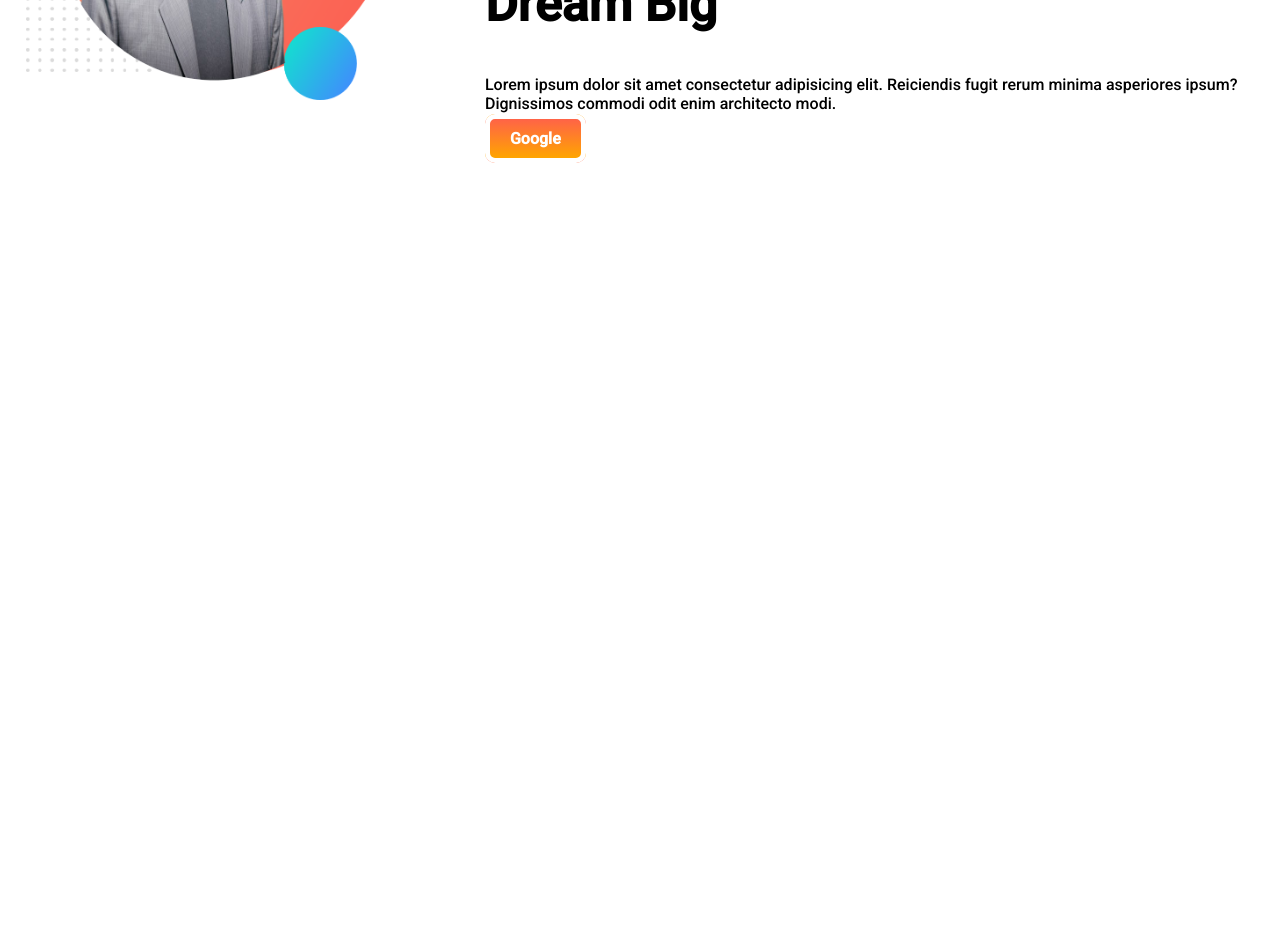
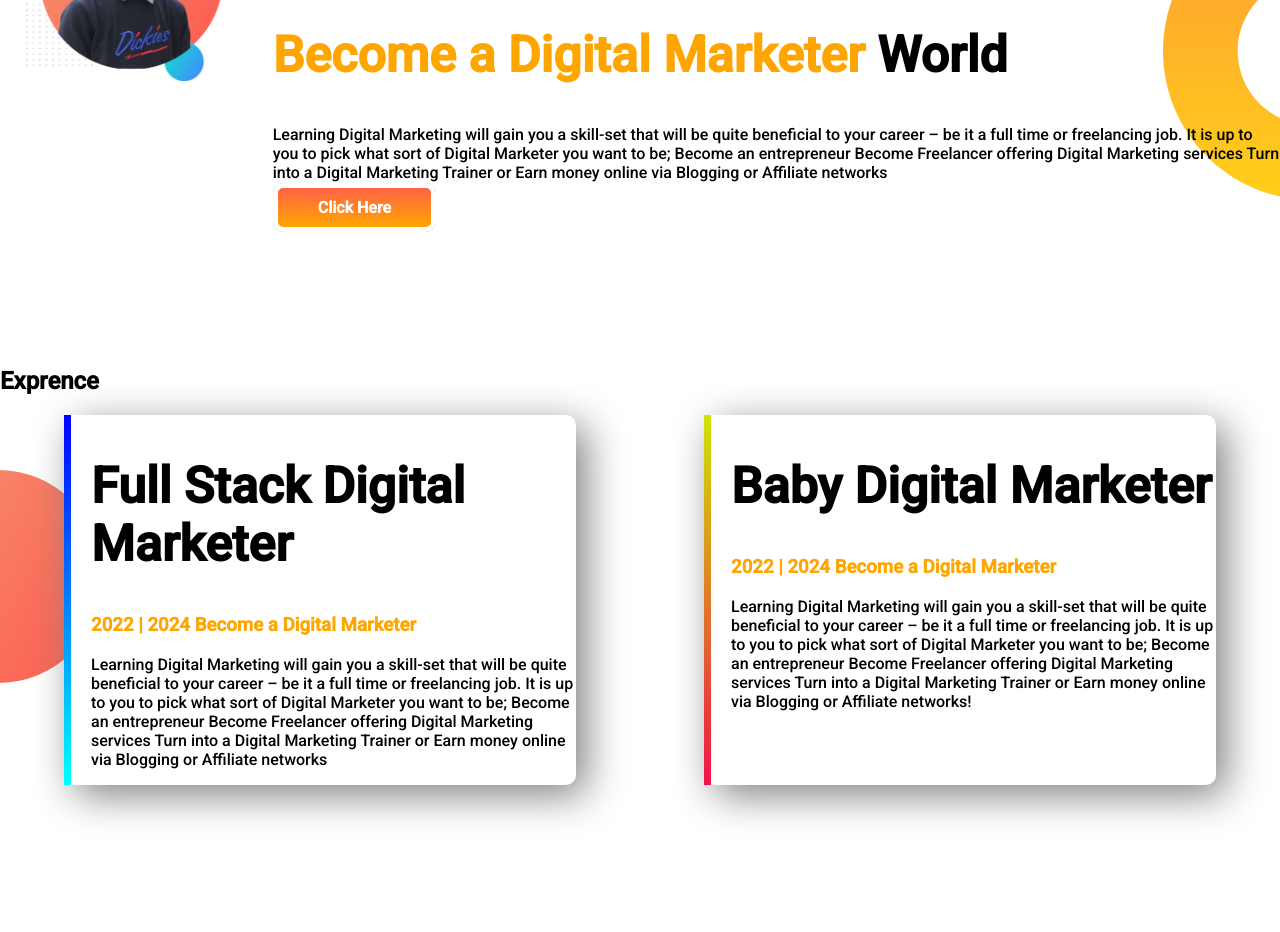
Before and after one commit to applecse/developer-portfolio, a plain HTML site: page index.html in a window 1280 px wide. Shown: the part 757-1689 px from the top of the page. Before the commit the page ends 920 px from the top, so only its background shows below. Drawn offline with Linux system fonts and the light colour scheme.

Commit message:
added experience-area

```diff
--- a/index.html
+++ b/index.html
@@ -5,7 +5,7 @@
     <meta charset="UTF-8">
     <meta http-equiv="X-UA-Compatible" content="IE=edge">
     <meta name="viewport" content="width=device-width, initial-scale=1.0">
-    <title>Document</title>
+    <title>Digital Marketer</title>
     <link rel="stylesheet" href="style.css">
     <link rel="preconnect" href="https://fonts.googleapis.com">
     <link rel="preconnect" href="https://fonts.gstatic.com" crossorigin>
@@ -13,35 +13,75 @@
 </head>
 
 <body>
-    <section class="top-banner">
+    <section class="top-banner flexible-container">
         <div class="half-width">
             <h1>Welcome To</h1>
-            <h1><span class="orange-color">Engineer Ashik </span> World</h1>
+            <h1><span class="orange-color">Shawon Mahmud </span> World</h1>
             <h3>Build Climber and Train Stopper</h3>
-            <p>Lorem ipsum dolor, sit amet consectetur adipisicing elit. Quam illo quibusdam, repudiandae aspernatur
-                numquam
-                inventore ducimus neque non accusantium explicabo!</p>
-            <a class="link-button" target="_blank"
-                href="https://www.linkedin.com/in/engineer-ashik-billah-a68324243/">Click Me</a>
+            <p>Learning Digital Marketing will gain you a skill-set that will be quite beneficial to your career – be it
+                a full time or freelancing job. It is up to you to pick what sort of Digital Marketer you want to be;
+
+                Become an entrepreneur
+                Become Freelancer offering Digital Marketing services
+                Turn into a Digital Marketing Trainer
+                or Earn money online via Blogging or Affiliate networks!</p>
+            <a class="link-button" target="_blank" href="https://www.facebook.com/alimahmudshaown">Click Me Facebook</a>
         </div>
         <div class="half-width">
-            <img src="images/me/ashik2.png" alt="">
+            <img src="images/me/my-bg.png" alt="">
         </div>
     </section>
-    <section class="big-dream">
+    <section class="big-dream flexible-container">
         <div class="half-width">
-            <img src="images/me/ashik2.png" alt="">
+            <img src="images/me/my-bg.png" alt="">
         </div>
         <div>
             <h1>Dream Big</h1>
-            <h1><span class="orange-color">Become a web developer </span> World</h1>
-            <h1>Dream Big</h1>
-            <p> Lorem ipsum dolor sit amet consectetur adipisicing elit. Reiciendis fugit rerum minima asperiores ipsum?
-                Dignissimos commodi odit enim architecto modi.</p>
-            <a class="link-button" href="https://www.google.com/docs/about/">Google</a>
+            <h1><span class="orange-color">Become a Digital Marketer </span> World</h1>
+            <p>Learning Digital Marketing will gain you a skill-set that will be quite beneficial to your career – be it
+                a full time or freelancing job. It is up to you to pick what sort of Digital Marketer you want to be;
 
+                Become an entrepreneur
+                Become Freelancer offering Digital Marketing services
+                Turn into a Digital Marketing Trainer
+                or Earn money online via Blogging or Affiliate networks</p>
+            <a class="link-button" href="https://www.facebook.com/alimahmudshaown">Click Here</a>
         </div>
     </section>
+
+    <section class="Exprence-area">
+        <h2>Exprence</h2>
+        <div class="flexible-container">
+            <div id="web-developer" class=" experience-item ">
+                <h1>Full Stack Digital Marketer</h1>
+                <h3 class="orange-color">2022 | 2024 Become a Digital Marketer</h3>
+                <p>Learning Digital Marketing will gain you a skill-set that will be quite beneficial to your career –
+                    be it a full time or freelancing job. It is up to you to pick what sort of Digital Marketer you want
+                    to be;
+
+                    Become an entrepreneur
+                    Become Freelancer offering Digital Marketing services
+                    Turn into a Digital Marketing Trainer
+                    or Earn money online via Blogging or Affiliate networks</p>
+            </div>
+
+            <div id="web-developer-dev" class="experience-item ">
+                <h1>Baby Digital Marketer</h1>
+                <h3 class="orange-color">2022 | 2024 Become a Digital Marketer</h3>
+                <p>Learning Digital Marketing will gain you a skill-set that will be quite beneficial to your career –
+                    be it a full time or freelancing job. It is up to you to pick what sort of Digital Marketer you want
+                    to be;
+
+                    Become an entrepreneur
+                    Become Freelancer offering Digital Marketing services
+                    Turn into a Digital Marketing Trainer
+                    or Earn money online via Blogging or Affiliate networks!</p>
+            </div>
+        </div>
+    </section>
+    <footer>
+        <p>@ Digital marketer all reserved 2022</p>
+    </footer>
 </body>
 
 </html>
--- a/style.css
+++ b/style.css
@@ -16,13 +16,15 @@ h1 {
     color: orange;
 }
 
-section {
+.flexible-container {
     display: flex;
+    margin-bottom: 150px;
 }
 
 .half-width {
     width: 50%;
     padding-left: 2%;
+
 
 }
 
@@ -34,8 +36,49 @@ section {
     text-decoration: none;
     color: white;
     background-image: linear-gradient(tomato, orange);
-    padding: 10px 20px;
+    padding: 10px 40px;
     border: 5px solid;
     border-radius: 10px;
     font-weight: 700;
 }
+
+.big-dream {
+    background-image: url(images/dream-bg.png);
+    background-repeat: no-repeat;
+    background-position: right;
+}
+
+.experience-item {
+    width: 40%;
+    margin-left: 5%;
+    margin-right: 5%;
+    padding-left: 20px;
+    box-shadow: 10px 10px 40px gray;
+    border-radius: 10px;
+
+}
+
+.Exprence-area {
+    background-image: url(images/exp-bg.png);
+    background-repeat: no-repeat;
+    background-position: left;
+
+}
+
+#web-developer {
+    border-left: 7px solid;
+    border-image: linear-gradient(blue, cyan);
+    border-image-slice: 1;
+    background-color: white;
+
+}
+
+#web-developer-dev {
+    border-left: 7px solid;
+    border-image: linear-gradient(rgb(205, 228, 5), rgb(240, 18, 74));
+    border-image-slice: 1;
+}
+
+footer {
+    text-align: center;
+}
```
Also changed, not shown: images/me/my-bg.png (added).
